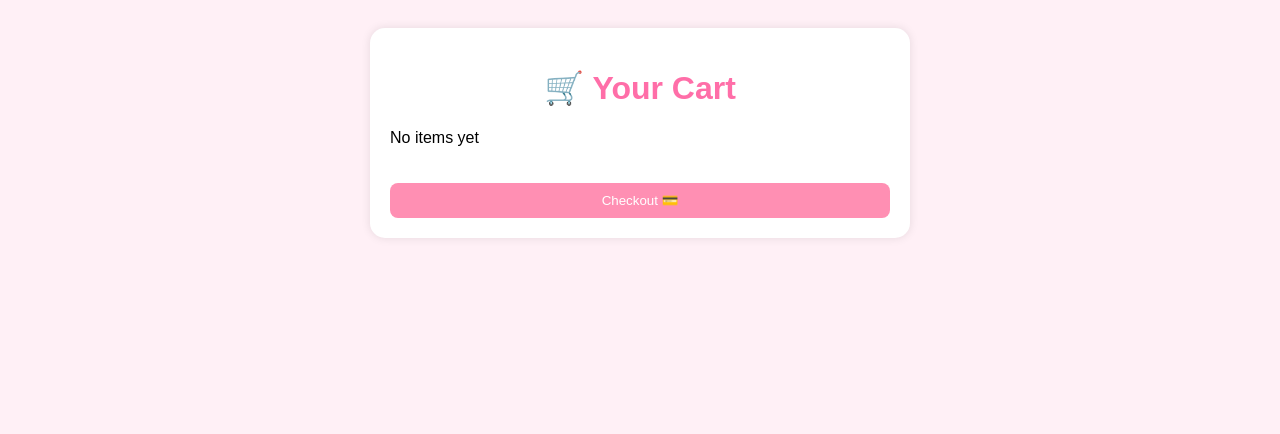
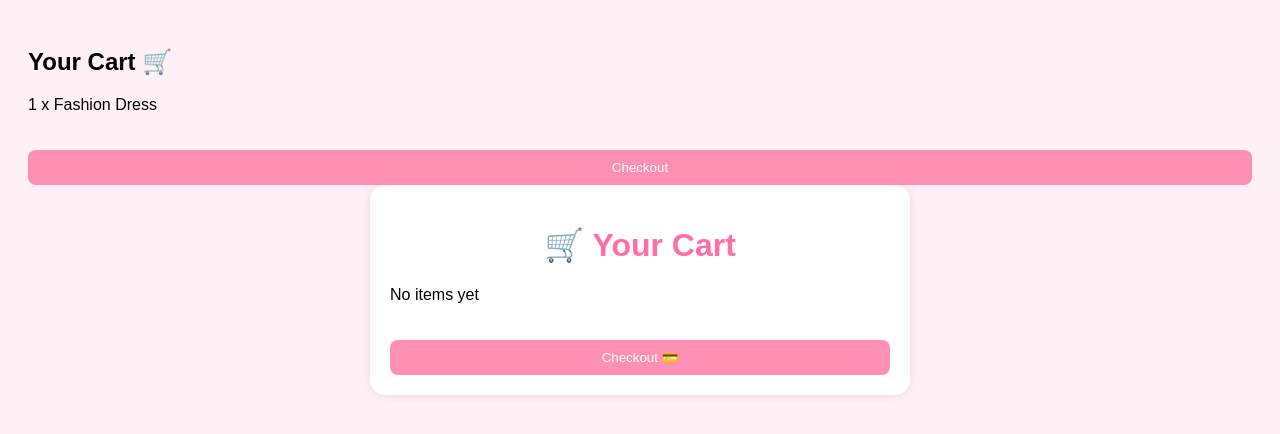
Before and after one commit to kurakawa1/Fashion-Pie, a plain HTML site: page cart.html in a window 1280 px wide. Drawn offline with Linux system fonts and the light colour scheme.

Commit message:
Update cart.html

```diff
--- a/cart.html
+++ b/cart.html
@@ -42,7 +42,13 @@ margin-top:20px;
 </style>
 </head>
 
-<body>
+<body><h2>Your Cart 🛒</h2>
+
+<p>1 x Fashion Dress</p>
+
+<a href="order.html">
+<button>Checkout</button>
+</a>
 
 <div class="container">
 
```
